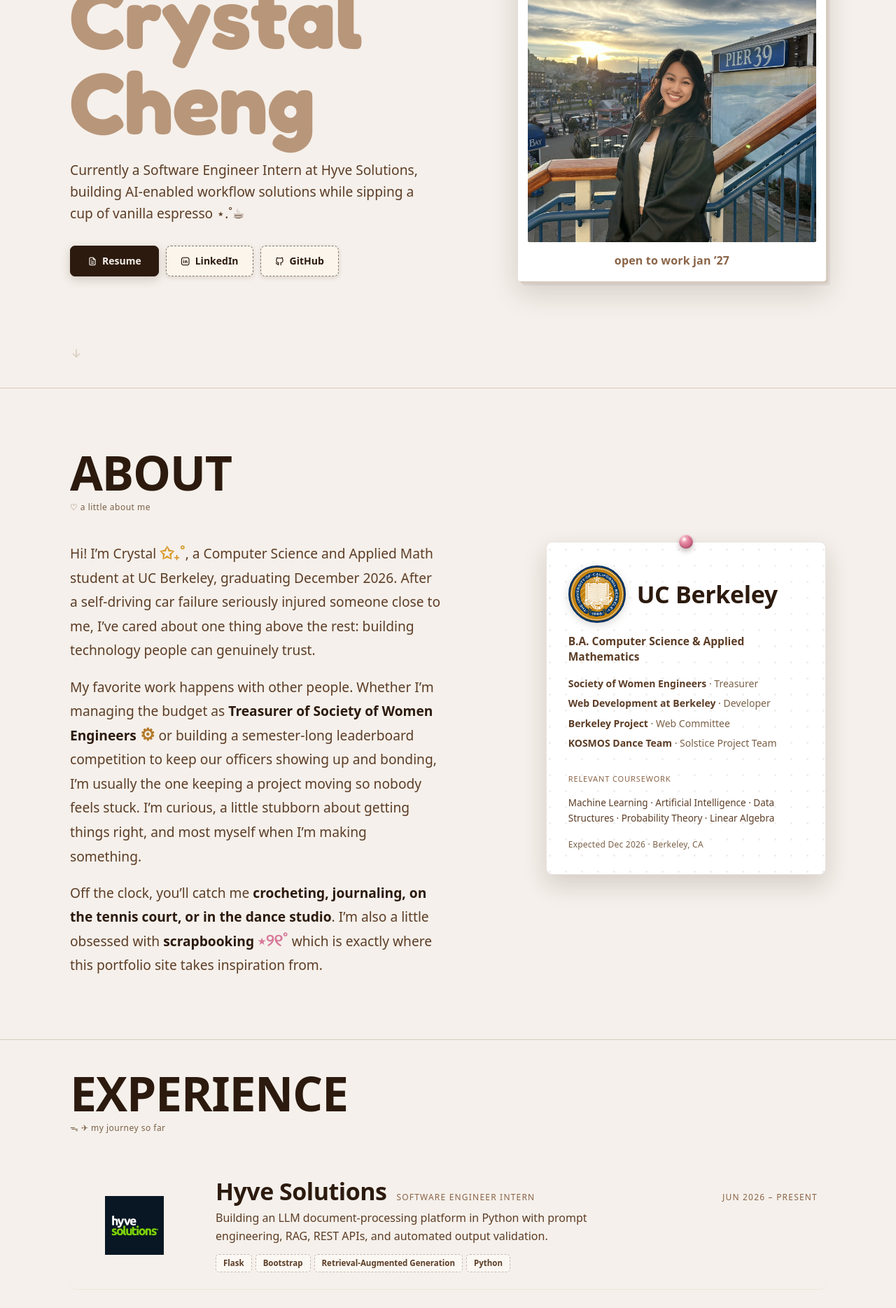
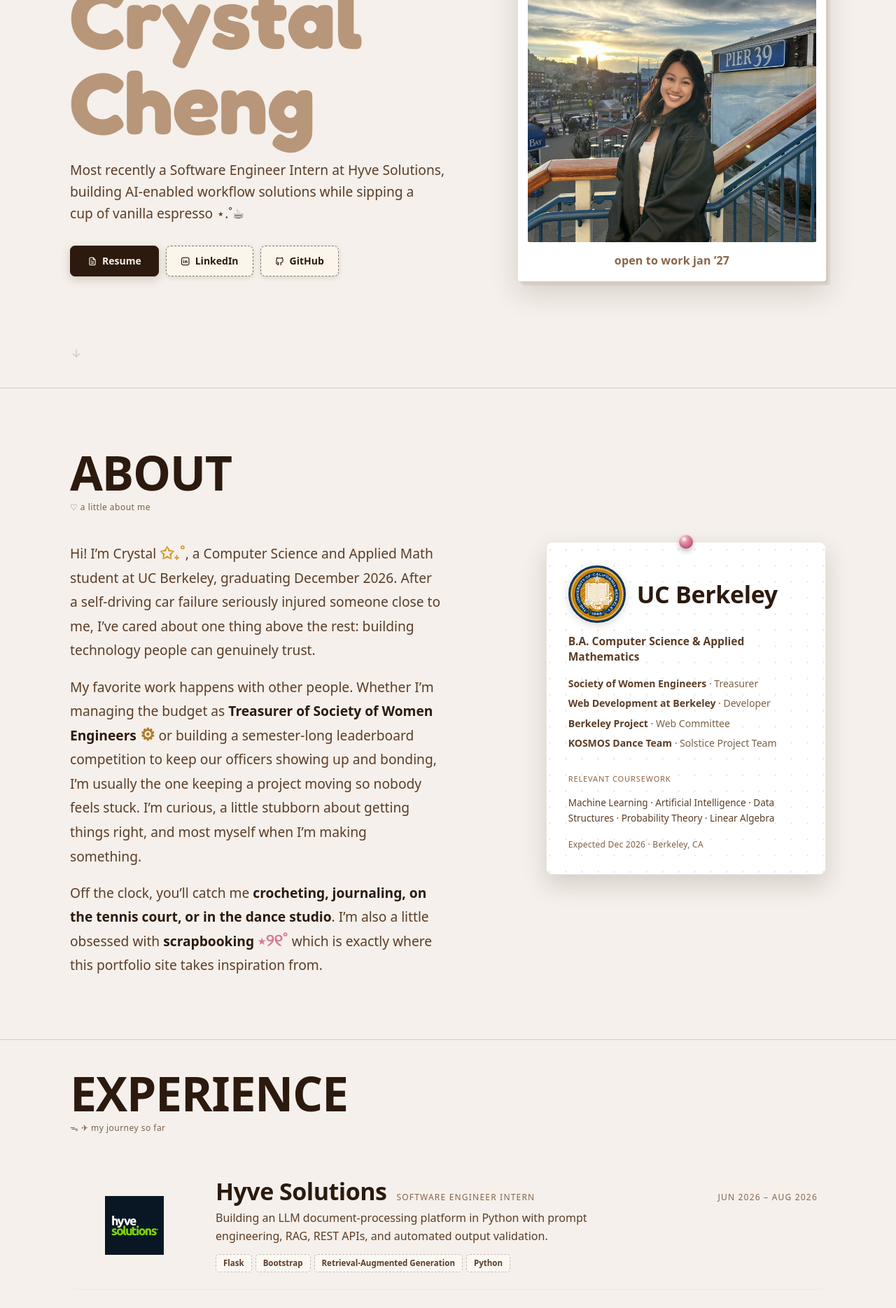
Before and after one commit to chengjcrystal/portfolio, a Next.js app: page / in a window 1280 px wide. Shown: the part 257-2126 px from the top of the page at 70% size. Built offline with nearby package versions, Linux system fonts and the light colour scheme.

Commit message:
update hyve internship to past tense

```diff
--- a/src/app/page.tsx
+++ b/src/app/page.tsx
@@ -157,7 +157,7 @@ export default function Home() {
               <div className="exp-top">
                 <span className="exp-company">Hyve Solutions</span>
                 <span className="exp-role">Software Engineer Intern</span>
-                <span className="exp-date-full">Jun 2026 – Present</span>
+                <span className="exp-date-full">Jun 2026 – Aug 2026</span>
               </div>
               <p className="exp-desc">
                 Building an LLM document-processing platform in Python with prompt
--- a/src/components/Hero.tsx
+++ b/src/components/Hero.tsx
@@ -114,7 +114,7 @@ export default function Hero() {
           </h1>
 
           <p className="hero-desc">
-          Currently a Software Engineer Intern at Hyve Solutions, building{" "}
+          Most recently a Software Engineer Intern at Hyve Solutions, building{" "}
           <span className="hero-desc-nowrap">AI-enabled</span> workflow solutions
           while sipping a{" "}
           <span className="hero-desc-nowrap">cup of vanilla espresso&nbsp;⋆.˚☕︎</span>
```
